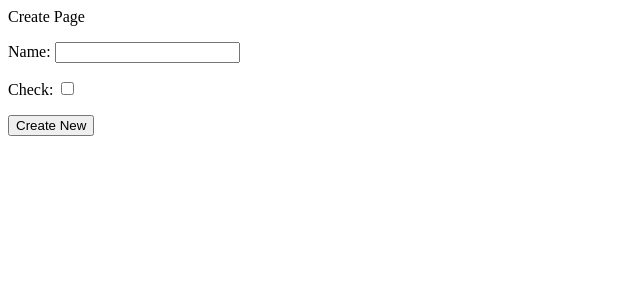
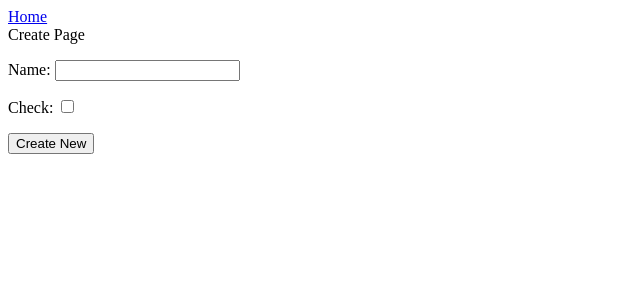
Before and after one commit to chenmichael2/django-tutorial, a Django app: page /create/ in a window 1280 px wide. Shown: the top 300 px of the page, without its empty margins (0-640 px from the left). Run offline with Django 4.2, Linux system fonts and the light colour scheme.

Commit message:
adding the text

```diff
--- a/main/templates/main/base.html
+++ b/main/templates/main/base.html
@@ -6,7 +6,7 @@
 
 <body>
     <div class="sidenav"></div>
-    <a href="/home"></a>
+    <a href="/home">Home</a>
     <div id="content" , name="content">
         {% block content %}
         {% endblock %}
```
